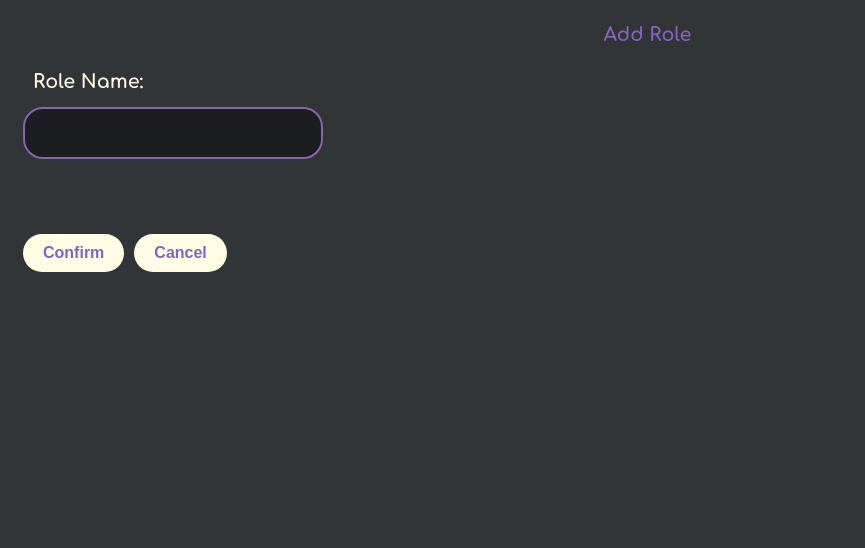
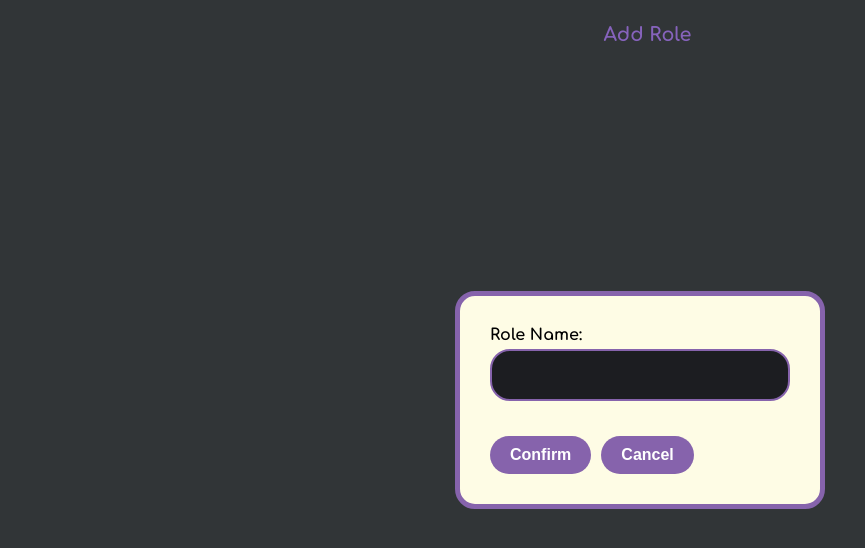
Before and after one commit to tylerglendinning69/KV6002_GroupProject, a PHP site: page /MAddRole.html in a window 1280 px wide. Shown: the top 548 px of the page, without its empty margins (0-865 px from the left). Run offline with PHP 8.4, Linux system fonts and the light colour scheme.

Commit message:
Added CSS

```diff
--- a/TB05_Project/MAddRole.html
+++ b/TB05_Project/MAddRole.html
@@ -12,15 +12,17 @@
 <body>
     <div class="form-container roleInput">
         <h2 class="heading1">Add Role</h2>
-        <form id="addRoleForm">
-            <label for="roleName" class="heading2">Role Name:</label>
-            <input type="text" id="roleName" name="roleName" class="roleType" required>
+        <div class="login">
+            <form id="addRoleForm">
+                <label for="roleName" class="heading">Role Name:</label>
+                <input type="text" id="roleName" name="roleName" class="roleType" required>
 
-            <div class="button-container">
-                <button type="button" id="confirmButton" class="extraBtns btnMargin">Confirm</button>
-                <button type="button" id="cancelButton" class="extraBtns btnMargin">Cancel</button>
-            </div>
-        </form>
+                <div class="button-container">
+                    <button type="button" id="confirmButton" class="btnMargin sideBtns">Confirm</button>
+                    <button type="button" id="cancelButton" class="btnMargin sideBtns">Cancel</button>
+                </div>
+            </form>
+        </div>
     </div>
 
     <script>
--- a/TB05_Project/MWorkHours.html
+++ b/TB05_Project/MWorkHours.html
@@ -14,11 +14,11 @@
         <h1>Update Schedule</h1>
         <div class="scheduleForm">
             <form id="scheduleForm">
-                <label for="startHour" class="heading2">Start Hour:</label>
+                <label for="startHour" class="heading-label">Start Hour:</label>
                 <input type="number" id="startHour" min="0" max="23" class="roleType" required>
-                <label for="endHour" class="heading2">End Hour:</label>
+                <label for="endHour" class="heading-label">End Hour:</label>
                 <input type="number" id="endHour" min="1" max="24" class="roleType" required>
-                <button type="submit" class="extraBtns btnMargin">Save Changes</button>
+                <button type="submit" class=" extraBtns extraBtns3 btnMargin ">Save Changes</button>
             </form>
         </div>
         <a href="MShiftManagement.html" ><button class="extraBtns btnMargin workHrsBack">Back to Schedule</button></a>
--- a/TB05_Project/TB05css.css
+++ b/TB05_Project/TB05css.css
@@ -54,10 +54,7 @@ input {
     align-items: center;
 }
 
-.loginBtns .extraBtns3{
-    background-color: #8663ac;
-    color: white;
-}
+
 
 .loginBtns .extraBtns3:hover{
     background-color: #1c1d21;
@@ -77,10 +74,11 @@ input {
 
 .login-headings{
     display: flex;
+    justify-content: center;
 }
 
 .heading4{
-    margin-left: 2px;
+    margin-left: 5px;
 }
 
 .loginElements .extraBtns3{
@@ -537,10 +535,21 @@ a {
 
 }
 
+#scheduleForm{
+    background-color: #fefce5;
+    padding: 30px;
+    border-radius: 30px;
+}
+
 .workHrsBack{
     display: flex;
     justify-self: center;
     margin-top: 50px;
+}
+
+.heading-label{
+    margin-top: 15px;
+
 }
 
 /*Edit Shifts*/
@@ -752,3 +761,46 @@ a {
 .logout-btn:hover{
     color: white;
 }
+
+/*----------------------------------------------------------*/
+
+.scheduleForm .extraBtns3{
+    background-color: #8663ac;
+    color: white;
+    transition: background-color 0.25s;
+}
+
+.form-white{
+    display: flex;
+    justify-content: center;
+    margin-top: 150px;
+}
+
+.sideBtns{
+    color: white;
+    font-weight: bold;
+    background-color: #8663ac;
+    border-radius: 50px;
+    transition: background-color 0.25s, color 0.25s;
+    height: min-content;
+}
+
+#editRoleForm .button-container{
+    margin-top: 20px;
+}
+
+#addRoleForm .button-container{
+    margin-top: 20px;
+}
+
+.schedule-cell.selected{
+    border: 2px solid #fefce5;
+    background-color: #8663ac;
+}
+
+
+/*Input References*/
+
+.inputGrid{
+    display: grid;
+}
--- a/TB05_Project/VolunteerLogin.html
+++ b/TB05_Project/VolunteerLogin.html
@@ -14,7 +14,6 @@
             <header>
                 <h2 class="logoHeading"><span class="heading1">VOLUNTEERING</span> SOLUTIONS</h2>
             </header>
-
         </nav>
         <section class="login">
             <div class="login-headings">
```
Also changed, not shown: TB05_Project/Login.html (+11 -2 lines), TB05_Project/MEditRole.html (+10 -8 lines), TB05_Project/ManagerLogin.html (+8 -3 lines), TB05_Project/VInputPreferences.html (+6 -4 lines).
